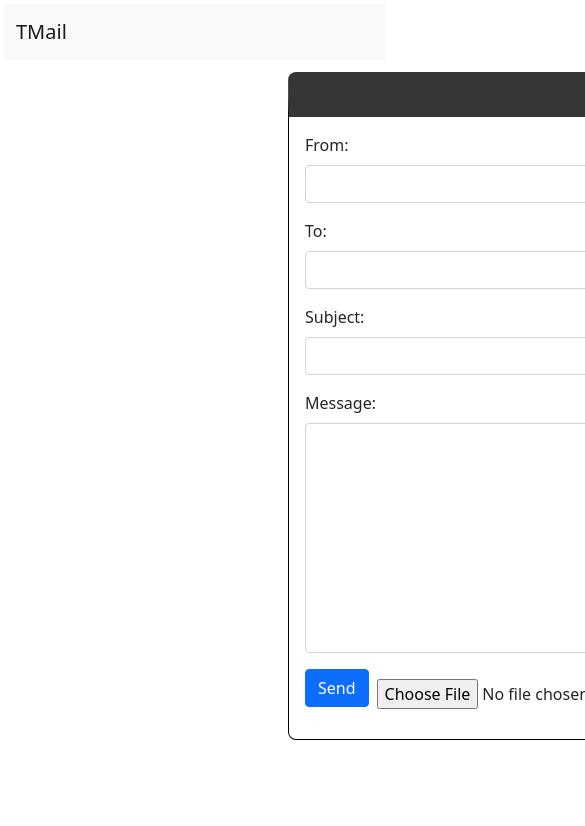
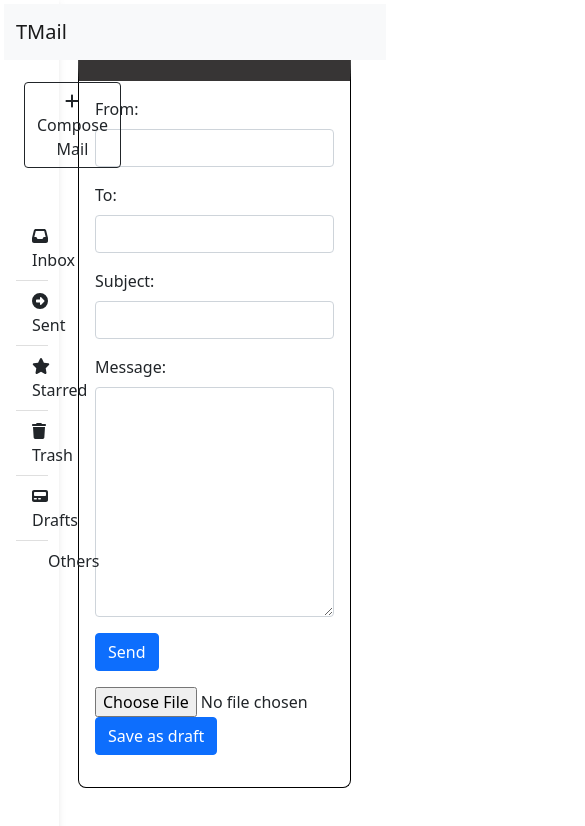
Before and after one commit to Email-Client-Application-TallyTeam/email-client, a React (Create React App) app in the folder client/: page /compose in a window 390 px wide. Shown: the top 826 px of the page, 585 px wide, since content can reach past the window. Built offline with nearby package versions, Linux system fonts and the light colour scheme.

Commit message:
Added icons and modified responsiveness

```diff
--- a/client/src/App.css
+++ b/client/src/App.css
@@ -58,7 +58,7 @@
 
 @media (max-width: 991.98px) {
   .sidebar {
-    width: 100%;
+    width: 15%;
   }
 }
 
@@ -98,7 +98,7 @@
 }
 
 #mailbodyfun {
-  widht: 100%;
+  width: 100%;
   height: 100%;
   z-index: 15;
 }
@@ -108,11 +108,11 @@
 }
 
 .compose-box {
-  margin-top: 3rem;
-  margin-left: 18rem;
+  margin-top: 3%;
+  margin-left: 20%;
   /* display: flex;
     flex-direction: column; */
-  width: 75rem;
+  width: 70%;
   padding: 1rem;
   height: 100%;
   border: 1px solid black;
--- a/client/src/Components/navbar.js
+++ b/client/src/Components/navbar.js
@@ -1,34 +1,43 @@
 import React from 'react'
 import {Link} from 'react-router-dom'
+
+import { FontAwesomeIcon } from '@fortawesome/react-fontawesome';
+import { faStar, faInbox, faArrowAltCircleRight, faTrash, faPager, faPlus } from '@fortawesome/free-solid-svg-icons';
 function Navbar() {
   return (
     <div>
 
           <header>
 
-            <nav id="sidebarMenu" class="collapse d-lg-block sidebar collapse bg-white">
-              <div class="position-sticky">
-              <Link to="/compose" class=" py-4 ripple btn-lg" aria-current="true">
-                  <button type="button" class="btn btn-outline-dark my-4 mx-2">➕Compose Mail</button>
+            <nav id="sidebarMenu" className=" d-lg-block sidebar collapse.show bg-white">
+              <div className="position-sticky">
+              <Link to="/compose" className=" py-4 ripple btn-lg" aria-current="true">
+                  <button type="button" className="btn btn-outline-dark my-4 mx-2"> <FontAwesomeIcon icon={faPlus} /> Compose Mail</button>
                   </Link>
-                <div class="list-group list-group-flush mx-3 mt-4">
+                <div className="list-group list-group-flush mx-3 mt-4">
 
-                  <Link to="/" class="list-group-item list-group-item-action py-2 ripple">
-                    <i class="fas fa-chart-area fa-fw me-3" to="/"></i><span>Inbox</span>
+                  <Link to="/" className="list-group-item list-group-item-action py-2 ">
+                  <FontAwesomeIcon icon={faInbox} />
+                    <i className="me-3" ></i><span>Inbox</span>
+
                   </Link>
-                  <Link to="/sent" class="list-group-item list-group-item-action py-2 ripple" onClick={""}>
-                  <i class="fas fa-chart-area fa-fw me-3" to="/sent"></i><span>Sent</span>
+                  <Link to="/sent" className="list-group-item list-group-item-action py-2 ripple">
+                  <FontAwesomeIcon icon={faArrowAltCircleRight} />
+                  <i className='me-3'></i><span>Sent</span>
                     </Link>
-                  <Link to="/starred" class="list-group-item list-group-item-action py-2 ripple">
-                  <i class="fas fa-chart-area fa-fw me-3" to="/"></i><span>Starred</span></Link>
-                  <Link to="/trash " class="list-group-item list-group-item-action py-2 ripple">
-                  <i class="fas fa-chart-area fa-fw me-3" to="/trash"></i><span>Trash</span>
+                  <Link to="/starred" className="list-group-item list-group-item-action py-2 ripple">
+                  <FontAwesomeIcon icon={faStar} />
+                  <i className=" me-3" ></i><span>Starred</span></Link>
+                  <Link to="/trash " className="list-group-item list-group-item-action py-2 ripple">
+                  <FontAwesomeIcon icon={faTrash} />
+                  <i className="me-3" ></i><span>Trash</span>
                   </Link>
-                  <Link to="/drafts " class="list-group-item list-group-item-action py-2 ripple">
-                  <i class="fas fa-chart-area fa-fw me-3" ></i><span>Drafts</span>
+                  <Link to="/drafts " className="list-group-item list-group-item-action py-2 ripple">
+                  <FontAwesomeIcon icon={faPager} />
+                  <i className=" me-3" ></i><span>Drafts</span>
                     </Link>
-                  <Link to=" " class="list-group-item list-group-item-action py-2 ripple">
-                  <i class="fas fa-chart-area fa-fw me-3" to="/Home"></i><span>Others</span>
+                  <Link to=" " className="list-group-item list-group-item-action py-2 ripple">
+                  <i className=" me-3" ></i><span>Others</span>
                       </Link>
 
                 </div>
@@ -44,7 +53,7 @@
 
 
           <main >
-            <div class="container pt-4"></div>
+            <div className="container pt-4"></div>
           </main>
 
           </div>
```
